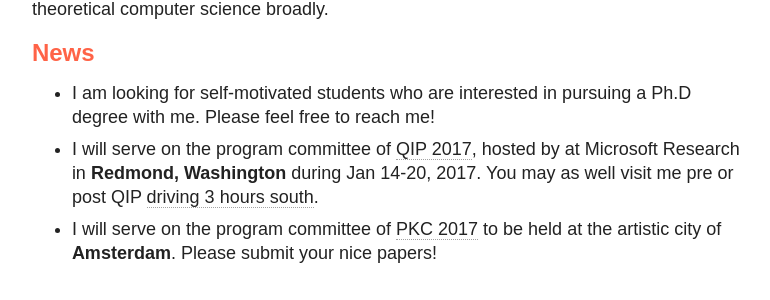
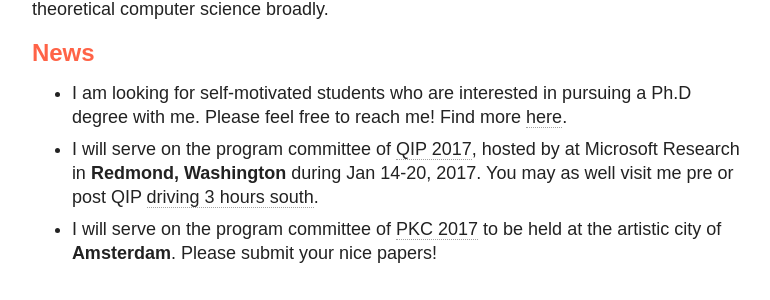
Before and after one commit to fangsonghub/fangsonghub.github.io, a Jekyll site: the page built from index.md, in a window 1280 px wide. Shown: the part 492-792 px from the top of the page, without its empty margins (254-1024 px from the left). Built offline with Jekyll 4.4.1, drawn with Linux system fonts in a browser that asks for light colours; nearby versions of some CDN libraries.

Commit message:
rec from index

```diff
--- a/index.md
+++ b/index.md
@@ -12,6 +12,6 @@ My research interests lie in cryptography, especially in the presence of quantum
 
 ## News
 
-*   I am looking for self-motivated students who are interested in pursuing a Ph.D degree with me. Please feel free to reach me!
+*   I am looking for self-motivated students who are interested in pursuing a Ph.D degree with me. Please feel free to reach me! Find more [here]({{base}}/recruit/).
 *   I will serve on the program committee of [QIP 2017](https://www.stationq.com/qip-2017/){:target="_blank"}, hosted by at Microsoft Research in **Redmond, Washington** during Jan 14-20, 2017\. You may as well visit me pre or post QIP [driving 3 hours south](https://goo.gl/maps/aH7GfTLs4tP2){:target="_blank"}.
 *   I will serve on the program committee of [PKC 2017](http://www.iacr.org/workshops/pkc2017/index.php){:target="_blank"} to be held at the artistic city of **Amsterdam**. Please submit your nice papers!
```
